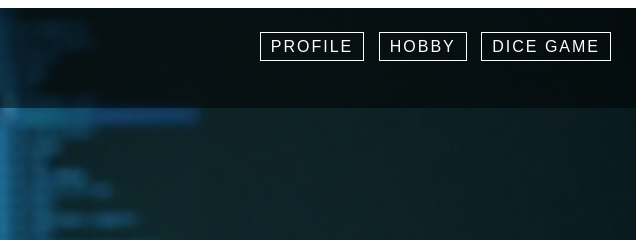
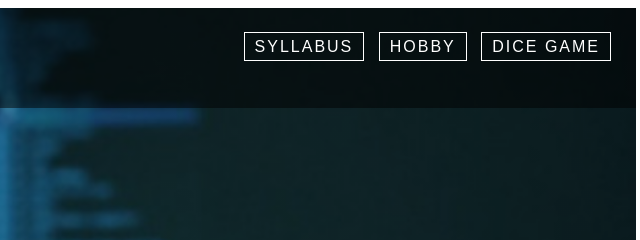
Before and after one commit to Juanmartin1111/project-web-page-jr, a plain HTML site: page index.html in a window 1280 px wide. Shown: the top 240 px of the page, 636-1276 px from the left. Drawn offline with Linux system fonts and the light colour scheme.

Commit message:
added the syllabus

```diff
--- a/index.html
+++ b/index.html
@@ -15,7 +15,7 @@ Professor: Eric Pogue -->
         <div class="top-bar">
             <img src="file-logo.png" class="corner">
         <ul class="toggle">
-            <li><a href="https://lewisflyers.com/sports/mens-tennis/roster/juan-martin-ramirez-mejia/8047"> PROFILE </a></li>
+            <li><a href="https://syllabus-jr.azurewebsites.net/"> SYLLABUS </a></li>
             <li><a href="https://software-engineering-projects-jr.azurewebsites.net/"> HOBBY </a></li>
             <li><a href="https://dice-roller-jr.azurewebsites.net/"> DICE GAME </a></li>
             </ul>
```
